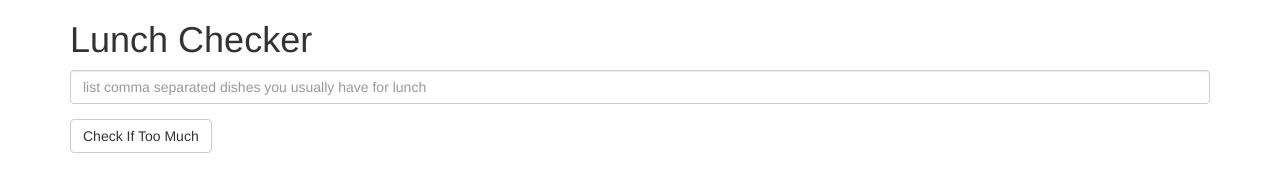
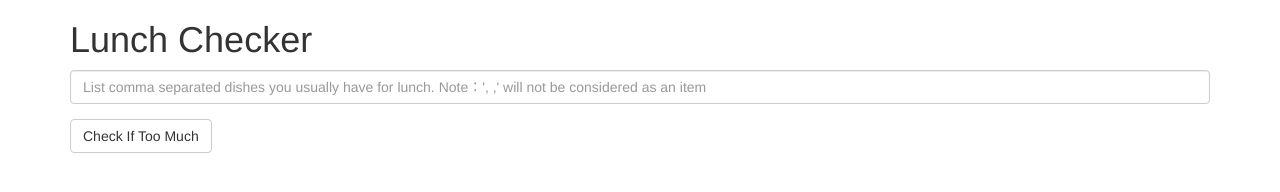
Before and after one commit to nhmnmh1996/main, a plain HTML site: page module1/index.html in a window 1280 px wide. Drawn offline with Linux system fonts and the light colour scheme.

Commit message:
Update index.html

```diff
--- a/module1/index.html
+++ b/module1/index.html
@@ -18,7 +18,7 @@
 
          <div class="form-group">
              <input id="lunch-menu" type="text"
-             placeholder="list comma separated dishes you usually have for lunch"
+             placeholder="List comma separated dishes you usually have for lunch. Note：', ,' will not be considered as an item"
              ng-model="name"
              ng-class="{'form-control': color==='','border-red form-control': color==='red','form-control border-green': color==='green'}">
          </div>
```
